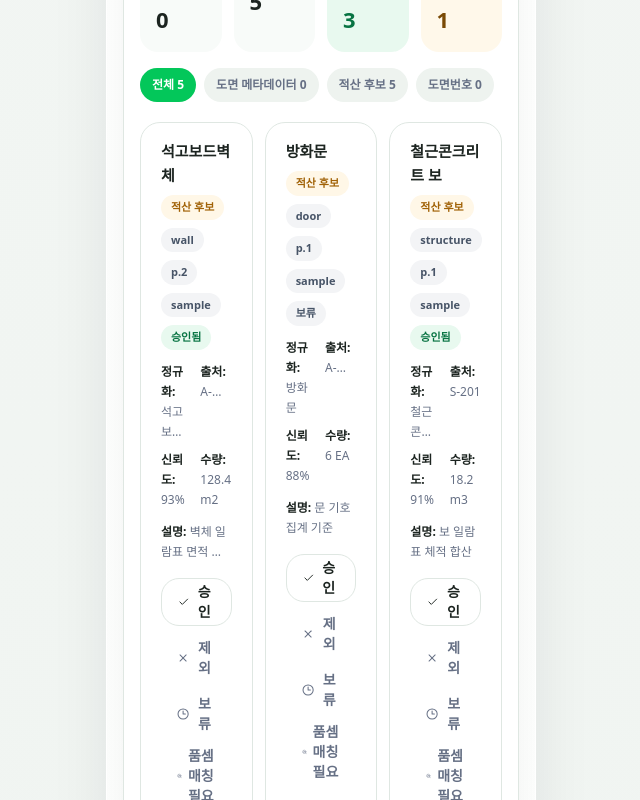
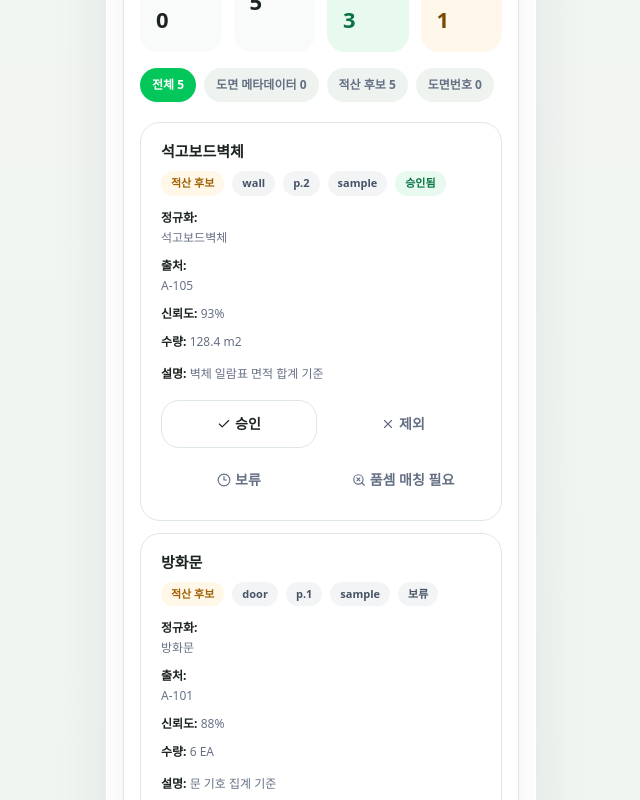
Before and after one commit to kaleb011/platform, a Next.js app: page /estimate in a window 1280 px wide. Shown: the part 2960-3760 px from the top of the page, without its empty margins (319-959 px from the left). Built offline with nearby package versions, Linux system fonts and the light colour scheme.

Commit message:
Fix candidate card layout in mobile shell
- Force extraction candidate cards to one column
- Arrange review action buttons in two-column grid
- Keep PDF parsing and candidate review logic unchanged

```diff
--- a/components/estimation/DrawingExtractionTable.tsx
+++ b/components/estimation/DrawingExtractionTable.tsx
@@ -106,7 +106,7 @@ function CandidateReviewCard({
         </div>
       </div>
 
-      <div className="mt-3 grid grid-cols-1 gap-2 text-[12px] leading-5 text-slate md:grid-cols-2">
+      <div className="mt-3 grid grid-cols-1 gap-2 text-[12px] leading-5 text-slate">
         <p>
           <span className="font-semibold text-foreground">정규화: </span>
           <span className="line-clamp-2">{candidate.normalizedValue ?? "-"}</span>
@@ -139,9 +139,9 @@ function CandidateReviewCard({
         </p>
       ) : null}
 
-      <div className="mt-4 flex flex-wrap gap-2">
+      <div className="mt-4 grid grid-cols-2 gap-2">
         <Button
-          className="min-h-[38px] rounded-[14px] px-3 text-[12px]"
+          className="min-h-[38px] rounded-[14px] px-2 text-[12px]"
           onClick={() => onChangeStatus(candidate.id, "accepted")}
           variant="secondary"
         >
@@ -149,7 +149,7 @@ function CandidateReviewCard({
           승인
         </Button>
         <Button
-          className="min-h-[38px] rounded-[14px] px-3 text-[12px]"
+          className="min-h-[38px] rounded-[14px] px-2 text-[12px]"
           onClick={() => onChangeStatus(candidate.id, "rejected")}
           variant="ghost"
         >
@@ -157,7 +157,7 @@ function CandidateReviewCard({
           제외
         </Button>
         <Button
-          className="min-h-[38px] rounded-[14px] px-3 text-[12px]"
+          className="min-h-[38px] rounded-[14px] px-2 text-[12px]"
           onClick={() => onChangeStatus(candidate.id, "pending")}
           variant="ghost"
         >
@@ -165,7 +165,7 @@ function CandidateReviewCard({
           보류
         </Button>
         <Button
-          className="min-h-[38px] rounded-[14px] px-3 text-[12px]"
+          className="min-h-[38px] rounded-[14px] px-2 text-[12px]"
           onClick={() => onChangeStatus(candidate.id, "needs_standard_match")}
           variant="ghost"
         >
@@ -238,7 +238,7 @@ export function DrawingExtractionTable({
         })}
       </div>
 
-      <div className="mt-4 grid grid-cols-1 gap-3 md:grid-cols-2 xl:grid-cols-3">
+      <div className="mt-4 grid grid-cols-1 gap-3">
         {filteredCandidates.map((candidate) => (
           <CandidateReviewCard
             key={candidate.id}
```
